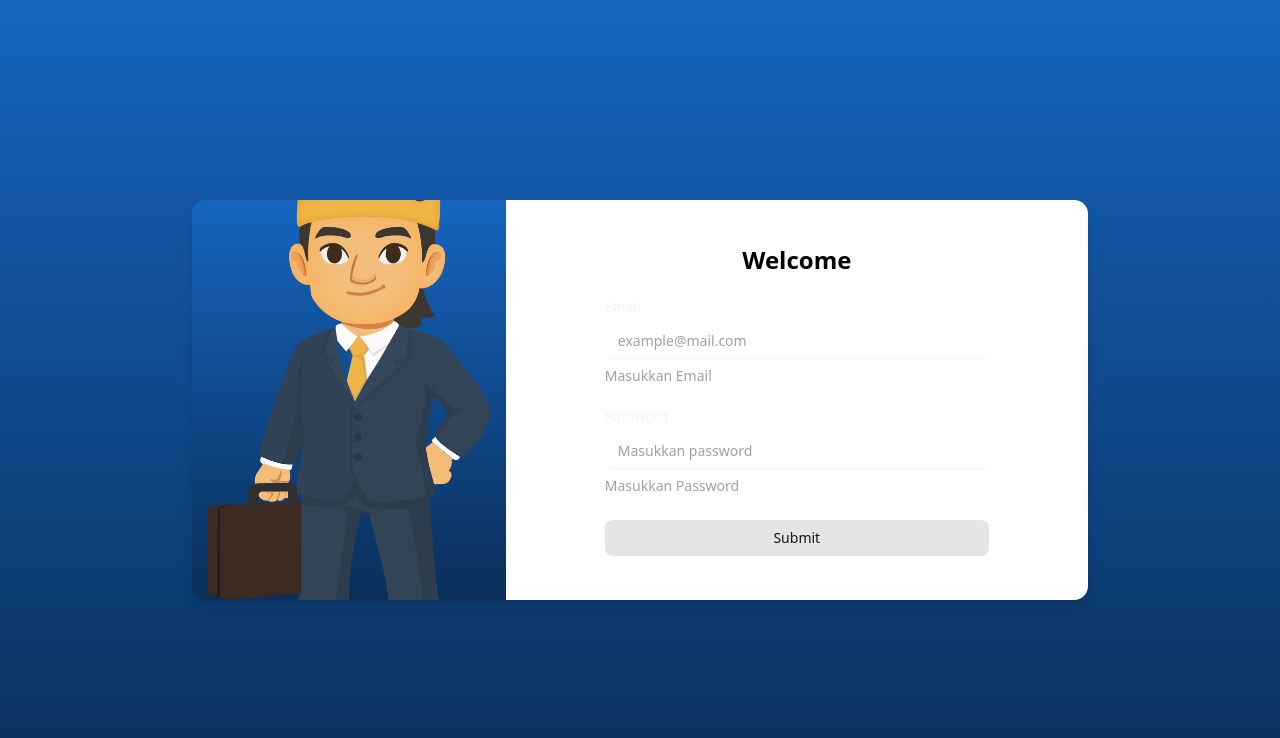
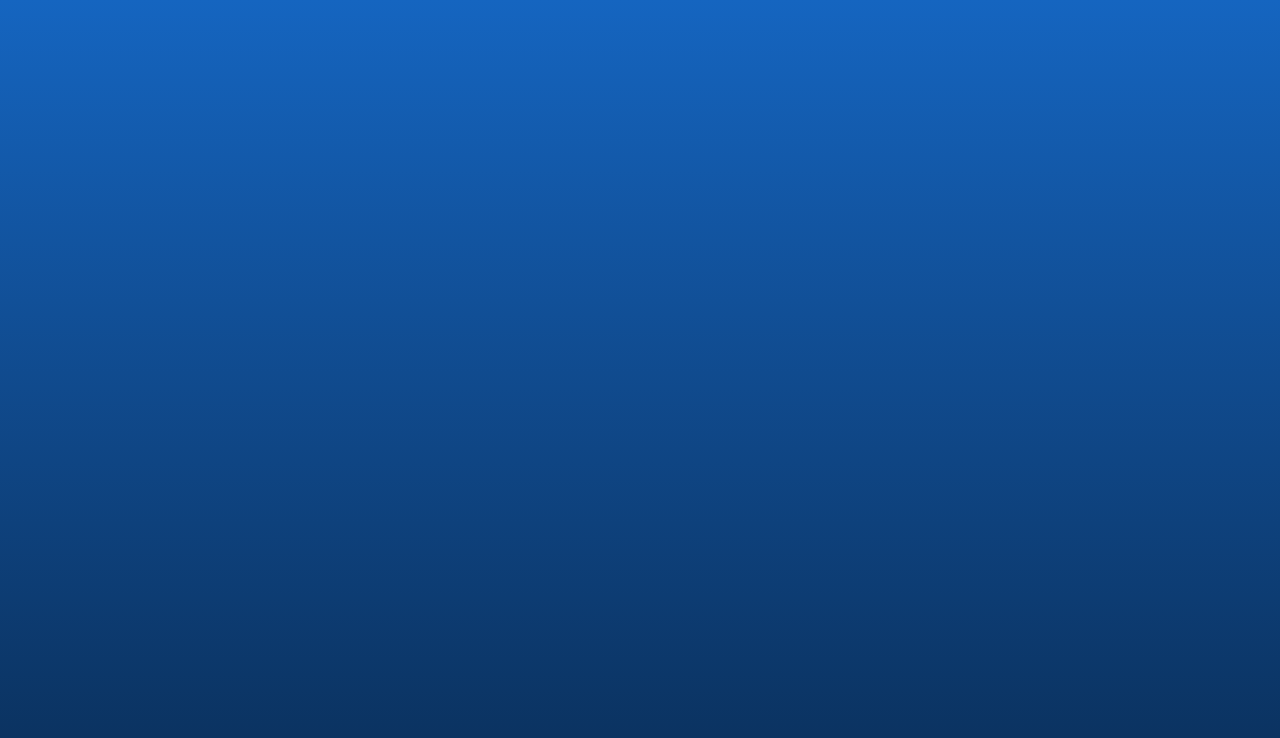
Before and after one commit to InsanBusted/hackathon-uin, a Next.js app: page /login in a window 1280 px wide. Shown: the top 738 px of the page. Built offline with nearby package versions, Linux system fonts and the light colour scheme.

Commit message:
fix deploy"

```diff
--- a/components/login/Login.tsx
+++ b/components/login/Login.tsx
@@ -16,7 +16,7 @@ const Login = () => {
 
   return (
     <div className="bg-linear-to-b from-[rgba(21,101,192,1)] to-[rgba(10,47,90,1)] flex justify-center items-center min-h-screen p-4">
-      <CardLogin form={form} onSubmit={onSubmit} />
+      {/* <CardLogin form={form} onSubmit={onSubmit} /> */}
     </div>
   );
 };
```
